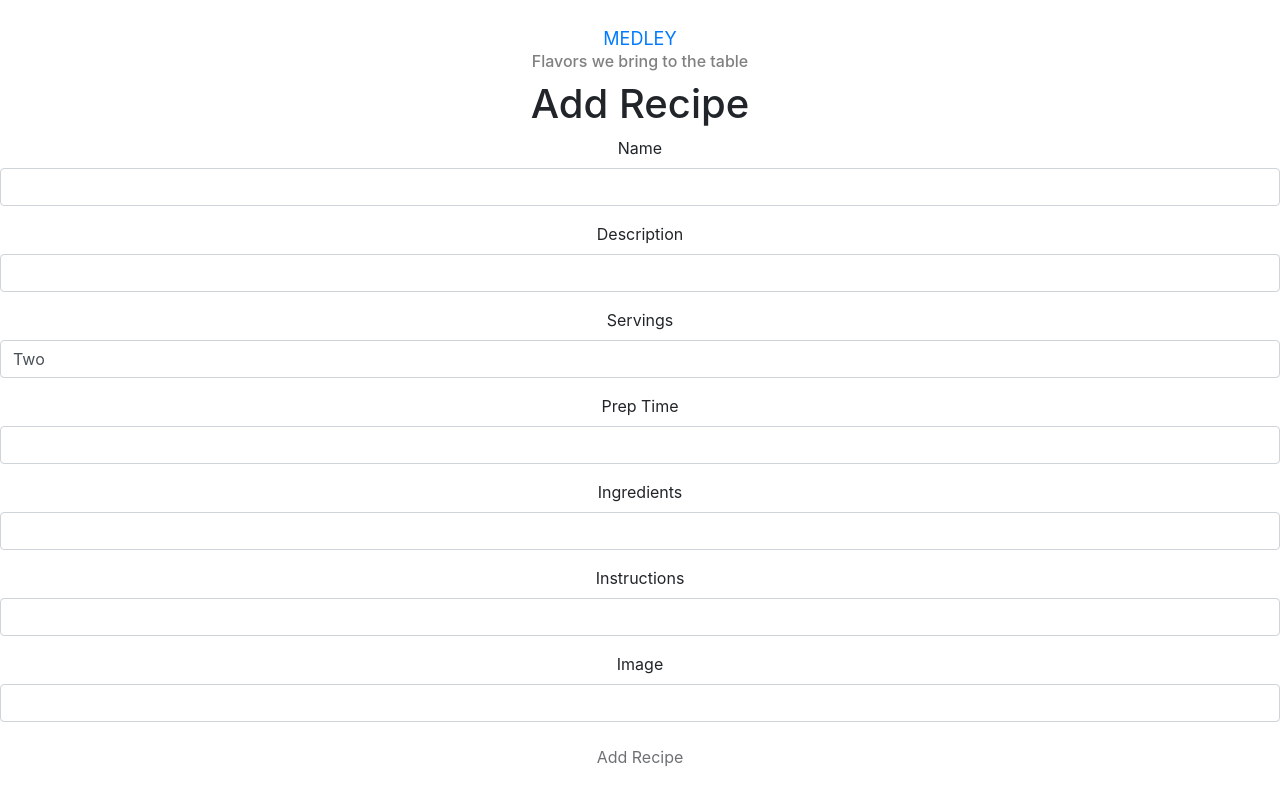
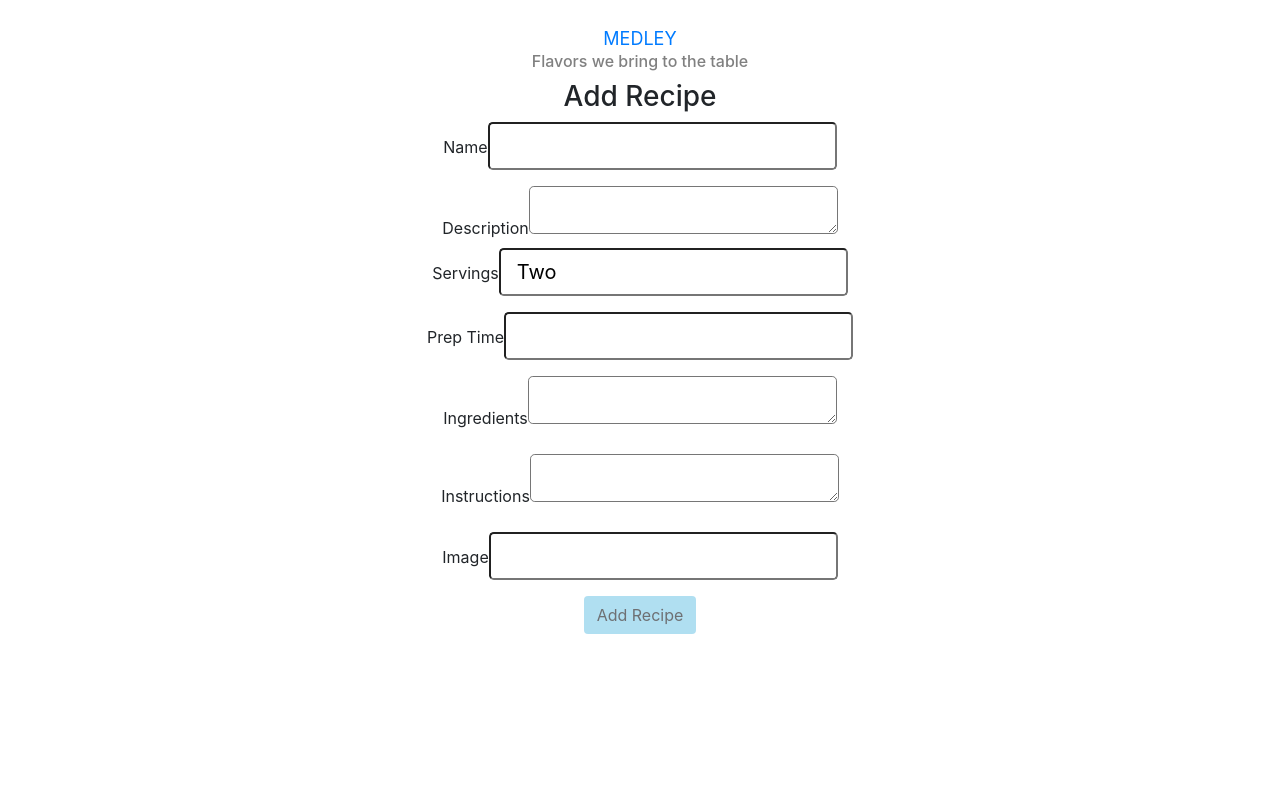
Before and after one commit to hoseaisnotjose/medley, a React (Create React App) app: page /add in a window 1280 px wide. Built offline with nearby package versions, Linux system fonts and the light colour scheme; no server answers.

Commit message:
more styling

```diff
--- a/src/components/RecipeListItem/RecipeListItem.css
+++ b/src/components/RecipeListItem/RecipeListItem.css
@@ -1,4 +1,12 @@
 .RecipeListItem-action-panel {
         display: flex;
+        flex-flow: nowrap;
         justify-content: space-around;
+        margin-bottom: 50%;
+        margin-top: 50%;
+        padding: 50%;
     }
+
+    .btn {
+        background-color: skyblue;
+    }
--- a/src/pages/AddRecipePage/AddRecipePage.jsx
+++ b/src/pages/AddRecipePage/AddRecipePage.jsx
@@ -1,4 +1,5 @@
 import React, { Component } from 'react';
+import { FormLabel } from 'react-bootstrap';
 
 
 class AddRecipePage extends Component {
@@ -35,23 +36,23 @@ class AddRecipePage extends Component {
     render() {
         return(
             <>
-                <h1>Add Recipe</h1>
+                <h3>Add Recipe</h3>
                 <form ref={this.formRef} autoComplete="off" onSubmit={this.handleSubmit}>
             {/* <Modal dialogClassName="adModal" show={this.state.showModal}>
                 <Modal.body>
                     <divclassName="modalBody"> */}
                     <div className="form-group">
                         <label>Name</label>
-                        <input className="form-control" name="name"
+                        <input className="form-control-lg" name="name"
                         value={this.state.formData.name}
                         onChange={this.handleChange}
                         required
                         />
                     </div>
-                    <div className="form-group">
+                    <div className="form-label">
                         <label>Description</label>
-                        <input
-                        className="form-control"
+                        <textarea
+                        className="form-control-lg"
                         name="description"
                         value={this.state.formData.description}
                         onChange={this.handleChange}
@@ -60,7 +61,7 @@ class AddRecipePage extends Component {
                     <div className="form-group">
                         <label>Servings</label>
                         <input
-                        className="form-control"
+                        className="form-control-lg"
                         name="servings"
                         value={this.state.formData.servings}
                         onChange={this.handleChange}
@@ -70,7 +71,7 @@ class AddRecipePage extends Component {
                     <div className="form-group">
                         <label>Prep Time</label>
                         <input
-                        className="form-control"
+                        className="form-control-lg"
                         name="preptime"
                         value={this.state.formData.preptime}
                         onChange={this.handleChange}
@@ -78,8 +79,8 @@ class AddRecipePage extends Component {
                     </div>
                     <div className="form-group">
                         <label>Ingredients</label>
-                        <input
-                        className="form-control"
+                        <textarea
+                        className="form-control-lg"
                         name="ingredients"
                         value={this.state.formData.ingredients}
                         onChange={this.handleChange}
@@ -88,8 +89,8 @@ class AddRecipePage extends Component {
                     </div>
                     <div className="form-group">
                         <label>Instructions</label>
-                        <input
-                        className="form-control"
+                        <textarea
+                        className="form-control-lg"
                         name="instructions"
                         value={this.state.formData.instructions}
                         onChange={this.handleChange}
@@ -99,7 +100,7 @@ class AddRecipePage extends Component {
                     <div className="form-group">
                         <label>Image</label>
                         <input
-                        className="form-control"
+                        className="form-control-lg"
                         name="photo"
                         value={this.state.formData.photo}
                         onChange={this.handleChange}
```
